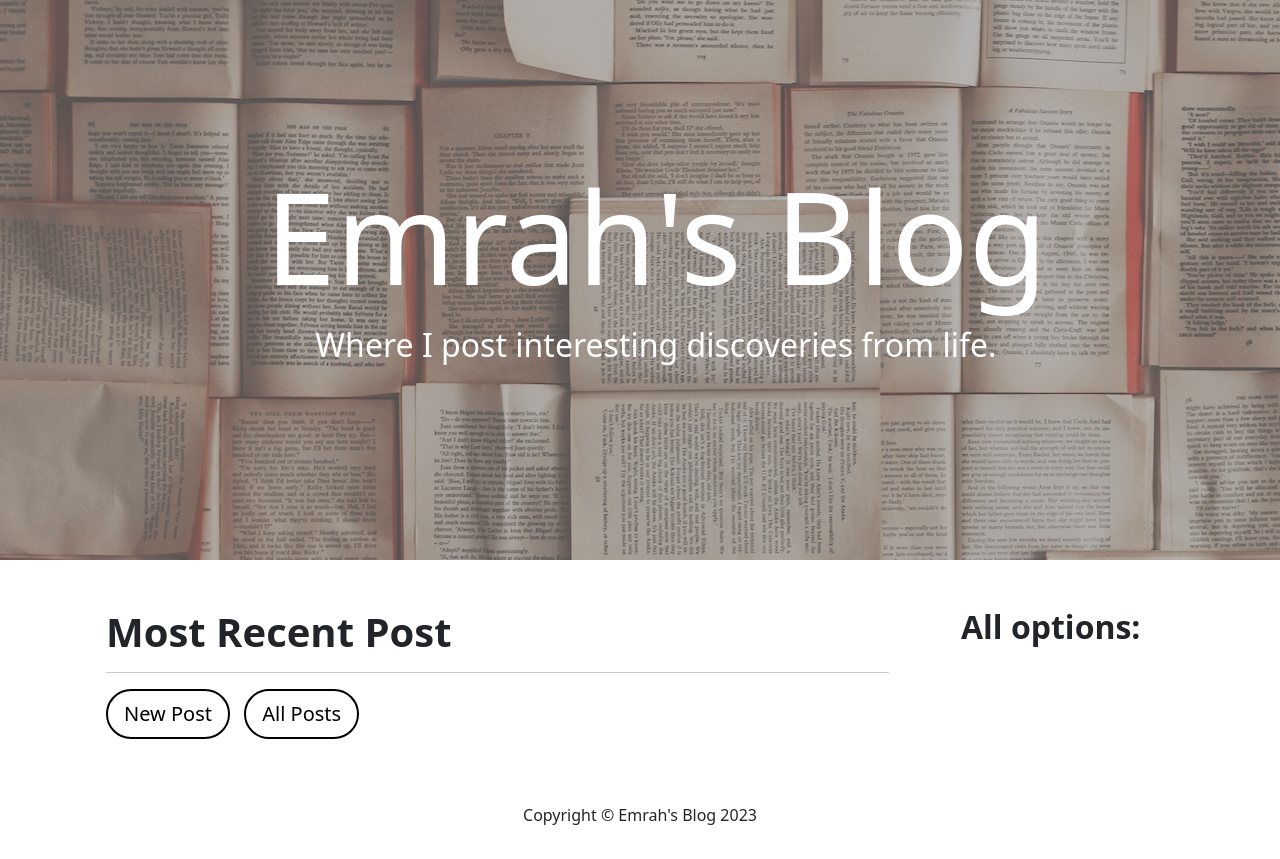
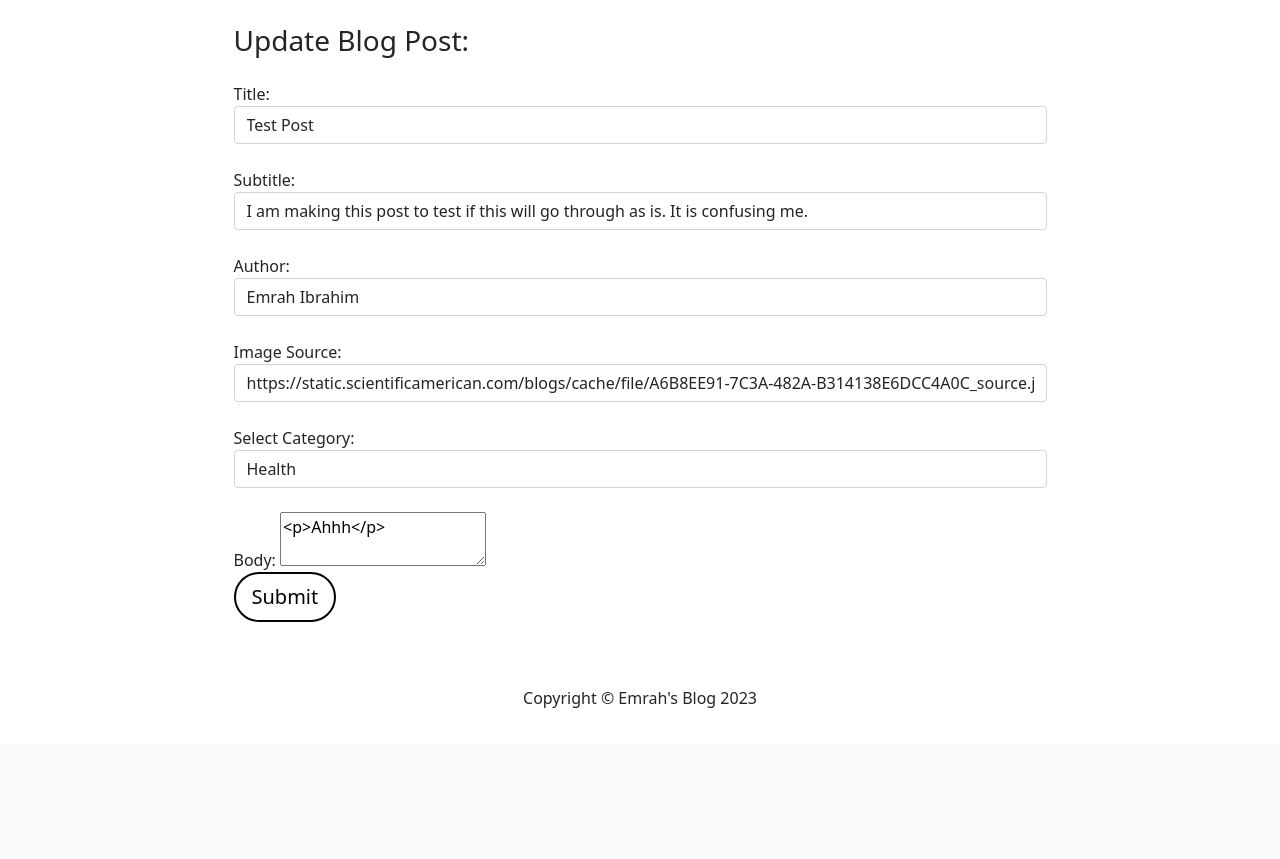
Before and after one commit to emrah-i/Python-Projects, a Flask app: page /update/4 in a window 1280 px wide. Shown: the part 56-915 px from the top of the page. After the commit the page ends 764 px from the top, so only its background shows below. Run offline with Flask 3, Linux system fonts and the light colour scheme; a user stored in the database is signed in; some libraries are stand-ins or nearby versions.

Commit message:
Added blog update capabilities

```diff
--- a/web/blog/main.py
+++ b/web/blog/main.py
@@ -200,18 +200,33 @@ def comment(postid):
 
     return redirect(f'/post/{postid}')
 
-@app.route('/update/<int:postid>', methods=['PATCH', 'GET'])
+@app.route('/update/<int:postid>', methods=['PUT', 'GET'])
 @login_required
 @admin_only
 def update(postid):
-    return render_template('index.html')
+    post = db.session.query(Posts).filter(Posts.id == postid).first()
+
+    if request.method == 'PUT':
+        data = request.get_json()
+        post.title = data['title']
+        post.subtitle = data['subtitle']
+        post.author = data['author']
+        post.body = data['body']
+        post.img_src = data['img_src']
+        post.category = data['category']
+        post.date = datetime.now().strftime("%B %d, %Y %I:%M %p")
+        db.session.commit()
+        return jsonify({"success": "Post was successfully deleted"}), 200
+    else:
+        categories = ["Personal", "Travel", "Health", "Food", "Lifestyle", "Fitness", "Technology", "Business", "Book Review"]
+        categories.pop(categories.index(post.category))
+        return render_template('update.html', post=post, categories=categories)
 
 @app.route('/delete/<int:postid>', methods=['DELETE'])
 @login_required
 @admin_only
 def delete(postid):
 
-    print(postid)
     post = db.session.query(Posts).filter(Posts.id == postid).first()
 
     if not post:
@@ -220,8 +235,4 @@ def delete(postid):
     db.session.delete(post)
     db.session.commit()
 
-    message = {
-        "success": "Post was successfully deleted"
-    }
-
-    return jsonify(message), 200
+    return jsonify({"success": "Post was successfully deleted"}), 200
--- a/web/blog/static/scripts.js
+++ b/web/blog/static/scripts.js
@@ -116,7 +116,19 @@ document.addEventListener('DOMContentLoaded', ()=>{
       })
     }
 
-    if (document.querySelector('#edit_post')) {}
+    if (document.querySelector('#edit_post')) {
+      document.querySelector('#edit_post').addEventListener('click', (event)=>{
+        postid = event.target.dataset.id
+        window.location.pathname = '/update/' + postid
+      })
+    }
+
+    if (document.querySelector('#update_post_button')) {
+      document.querySelector('#update_post_button').addEventListener('click', (event)=>{
+        postid = event.target.dataset.id
+        update_post(postid)
+      })
+    }
 
     if (document.querySelector('#delete_post')) {
       document.querySelector('#delete_post').addEventListener('click', (event)=>{
@@ -143,6 +155,36 @@ document.addEventListener('DOMContentLoaded', ()=>{
     return csrfToken
   }
 
+  async function update_post(postid) {
+    csrf = await getCSRF()
+    form = document.querySelector('#update_post_form')
+
+    data = {
+      'title': form.querySelector('input[name="title"]').value,
+      'subtitle': form.querySelector('input[name="subtitle"]').value,
+      'author': form.querySelector('input[name="author"]').value,
+      'img_src': form.querySelector('input[name="img"]').value,
+      'category': form.querySelector('select[name="category"]').value,
+      'body': form.querySelector('textarea[name="body"]').value
+    }
+
+    fetch(`/update/${postid}`, {
+      method: 'PUT',
+      headers: {
+        'Content-Type': 'application/json',
+        'X-CSRF-Token': csrf
+        },
+        body: JSON.stringify(data)
+      })
+      .then(response => response.json())
+      .then(data => {
+        window.location.pathname = `/post/${postid}`
+      })
+      .catch(error => {
+        console.error('Error:', error);
+      });
+  }
+
   async function delete_post(postid) {
     csrf = await getCSRF()
 
@@ -155,8 +197,7 @@ document.addEventListener('DOMContentLoaded', ()=>{
       })
       .then(response => response.json())
       .then(data => {
-        console.log(data);
-        window.location.pathname = '/'
+        window.location.pathname = '/all'
       })
       .catch(error => {
         console.error('Error:', error);
--- a/web/blog/templates/post.html
+++ b/web/blog/templates/post.html
@@ -8,7 +8,7 @@
         <p class="text-muted">Posted by {{ post.author }} on {{ post.date }}</p>
         {% if current_user.is_authenticated %}
         {% if current_user.id == 1 %}
-        <button type="button" id="edit_post" class="btn btn-md btn-primary me-1">Edit Post</button>
+        <button type="button" id="edit_post" class="btn btn-md btn-primary me-1" data-id="{{ post.id }}">Edit Post</button>
         <button type="button" id="delete_post" data-id="{{ post.id }}" class="btn btn-md btn-primary">Delete Post</button>
         {% endif %}
         {% endif %}
--- /dev/null
+++ b/web/blog/templates/update.html
@@ -0,0 +1,36 @@
+{% extends 'layout.html' %}
+
+{% block title %}
+New Post
+{% endblock %}
+
+{% block body %}
+<div class="container d-flex justify-content-center">
+    <div class="row w-100 d-flex justify-content-center">
+        <div class="col-xl-9 col-lg-10 col-md-11 col-12">
+            <form id="update_post_form">
+                <h3 class="my-4">Update Blog Post:</h3>
+                <input type="hidden" name="csrf_token" value="{{ csrf_token() }}">
+                <label for="title">Title:</label>
+                <input class="form-control" type="text" name="title" maxlength="80" value="{{ post.title }}" placeholder="Enter Title" required><br>
+                <label for="subtitle">Subtitle:</label>
+                <input class="form-control" type="text" name="subtitle" maxlength="80" value="{{ post.subtitle }}" placeholder="Enter Subtitle" required><br>
+                <label for="author">Author: </label>
+                <input class="form-control" type="text" name="author" maxlength="100" value="{{ post.author }}" placeholder="Enter Author" required><br>
+                <label for="img">Image Source: </label>
+                <input class="form-control" type="text" name="img" value="{{ post.img_src }}" placeholder="Enter Image Source" required><br>
+                <label for="categories">Select Category: </label>
+                <select class="form-control" name="category" required>
+                    <option selected>{{ post.category }}</option>
+                    {% for category in categories %}
+                    <option>{{ category }}</option>
+                    {% endfor %}
+                </select><br>
+                <label for="body">Body: </label>
+                <textarea name="body" id="editor" required>{{ post.body }}</textarea><br>
+                <button type="button" id="update_post_button" data-id="{{ post.id }}" class="btn btn-lg btn-primary mb-5">Submit</button>
+            </form>
+        </div>
+    </div>
+</div>
+{% endblock %}
```
Also changed, not shown: web/blog/instance/blogs.db.
